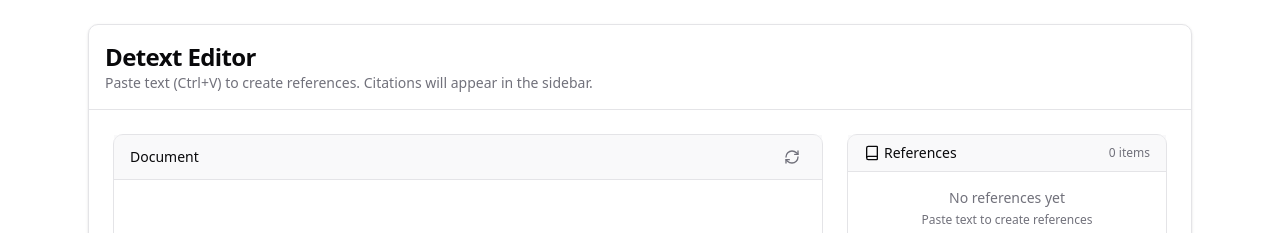
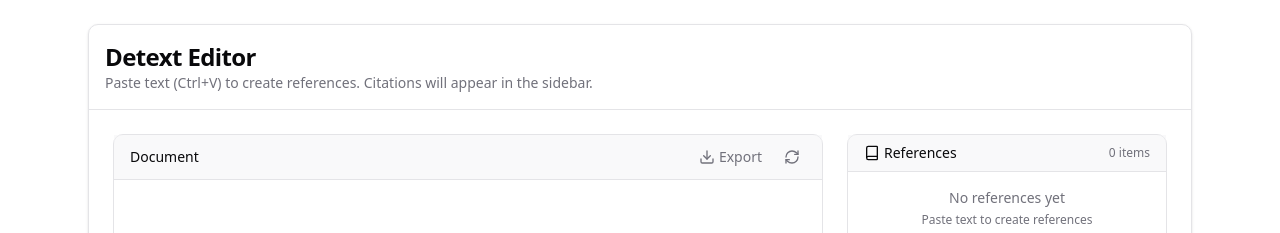
Before and after one commit to lucastarche/detext, a Next.js app: page / in a window 1280 px wide. Shown: the top 233 px of the page. Built offline with nearby package versions, Linux system fonts and the light colour scheme.

Commit message:
fix bugati

```diff
--- a/components/ui/editor.tsx
+++ b/components/ui/editor.tsx
@@ -5,7 +5,7 @@ import { Dialog, DialogContent, DialogHeader, DialogTitle, DialogFooter } from '
 import { Button } from '@/components/ui/button'
 import { Input } from '@/components/ui/input'
 import { ScrollArea } from '@/components/ui/scroll-area'
-import { RefreshCw, Book, FileText, Trash2 } from 'lucide-react'
+import { RefreshCw, Book, FileText, Trash2, Download } from 'lucide-react'
 
 interface Reference {
   id: string
@@ -33,7 +33,8 @@ export function Editor() {
     console.log(backspaceSeries.current);
 
     charAmount.current = backspaceAmount.current = 0;
-    charSeries.current = backspaceSeries.current = [];
+    charSeries.current = [];
+    backspaceSeries.current = [];
     if (editorRef.current) {
       editorRef.current.innerHTML = ''
       editorRef.current.focus()
@@ -307,6 +308,28 @@ export function Editor() {
     setCitation('')
   }
 
+  // Handle export to CSV
+  const handleExportToCsv = () => {
+    // Export character series and backspace series as CSV file
+    // Generate CSV content with character series in first row and backspace series in second row
+    const charSeriesString = charSeries.current.join(',');
+    const backspaceSeriesString = backspaceSeries.current.join(',');
+    const csvContent = `${charSeriesString}\n${backspaceSeriesString}`;
+
+    // Create a Blob from the CSV content
+    const blob = new Blob([csvContent], { type: 'text/csv;charset=utf-8;' });
+
+    // Create a download link and trigger the download
+    const url = URL.createObjectURL(blob);
+    const link = document.createElement('a');
+    link.setAttribute('href', url);
+    link.setAttribute('download', `detext-metrics-${new Date().toISOString().slice(0, 10)}.csv`);
+    link.style.visibility = 'hidden';
+    document.body.appendChild(link);
+    link.click();
+    document.body.removeChild(link);
+  };
+
   return (
     <div className="container mx-auto max-w-6xl p-6">
       <div className="shadow-sm border rounded-lg">
@@ -320,16 +343,28 @@ export function Editor() {
           <div className="flex flex-row gap-6">
             <div className="flex-1 flex flex-col">
               <div className="border rounded-lg">
-                {/* TODO: Boton de guardar las series en .csv */}
+                {/* Toolbar with document actions */}
                 <div className="py-2 px-4 bg-muted/50 border-b flex items-center justify-between">
                   <div className="text-sm font-medium">Document</div>
+                  <div className="flex gap-2">
+                    {/* Export to CSV button */}
+                    <button
+                      className="h-7 px-2 inline-flex items-center justify-center rounded-md text-sm font-medium text-muted-foreground hover:bg-muted"
+                      onClick={handleExportToCsv}
+                      title="Export metrics to CSV"
+                    >
+                      <Download className="h-4 w-4 mr-1" />
+                      <span>Export</span>
+                    </button>
                     <button
                       className="h-7 w-7 inline-flex items-center justify-center rounded-md text-sm font-medium text-muted-foreground hover:bg-muted"
                       onClick={handleClearDocument}
+                      title="Clear document"
                     >
                       <RefreshCw className="h-4 w-4" />
                       <span className="sr-only">Clear document</span>
                     </button>
+                  </div>
                 </div>
                 <div
                   ref={editorRef}
```
Lines whose indentation alone changed are shown as unchanged.
